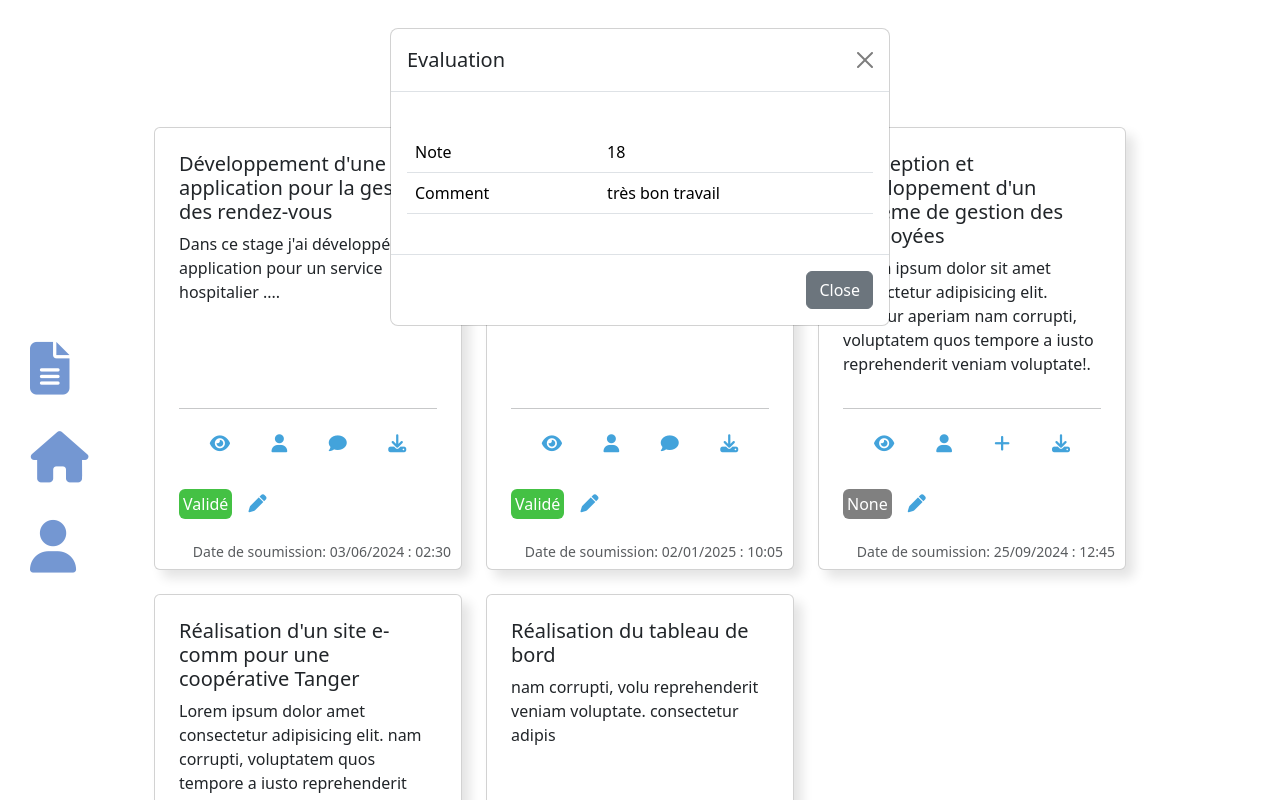
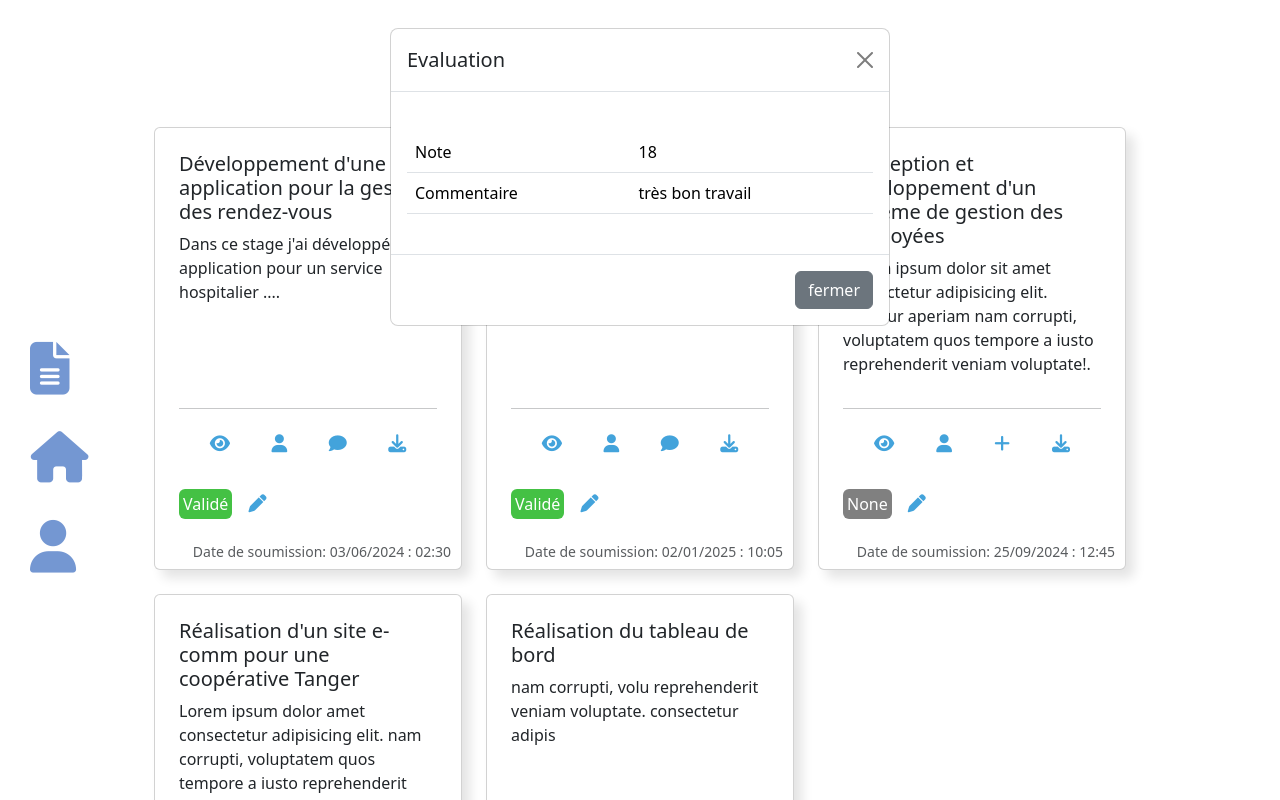
Before and after one commit to asmaeaouassar20/espace-professeur, an Angular app: page /rapports-stage in a window 1280 px wide. Both pictures are taken after a click on the icon 337 px from the left and 444 px from the top of the page. Shown: the top 800 px of the page. Built offline with nearby package versions, Linux system fonts and the light colour scheme.

Commit message:
changer les interactions en français

```diff
--- a/src/app/professeur/espace-professeur/espace-professeur.component.html
+++ b/src/app/professeur/espace-professeur/espace-professeur.component.html
@@ -2,7 +2,7 @@
 
   <section class="welcome-section mt-5">
     <div class="search-container d-flex justify-content-center align-items-center">
-      <input type="text"  placeholder="Search for datas & reports..." class="search-input">
+      <input type="text"  placeholder="Rechercher un étudiant par son nom ou prénom ..." class="search-input">
       <button class="search-btn"><i class="fa-solid fa-magnifying-glass"></i></button>
     </div>
   </section>
--- a/src/app/professeur/rapports-stage/rapports-stage.component.html
+++ b/src/app/professeur/rapports-stage/rapports-stage.component.html
@@ -1,7 +1,7 @@
 <div class="container">
   <div class="top-btns my-5">
     <div class="div-rech-par">
-      <button class="btn btn-sm mx-3 px-4">Rechercher par ...</button>
+      <button class="btn btn-sm mx-3 px-4">Rechercher dans les rapports ...</button>
       <input type="text" placeholder="rechercher ..." class="form-control input-search">
     </div>
     <div class="choice-type-stage">
@@ -84,9 +84,7 @@
         <button type="button" class="btn-close" data-bs-dismiss="modal" aria-label="Close" (click)="closeModal()"></button>
       </div>
       <div class="modal-body">
-        @if(evaluationDepotSelectionne === undefined || evaluationDepotSelectionne===null){
-          <p>No Evaluation Yet !!</p>
-        }@else {
+        @if(evaluationDepotSelectionne !== undefined && evaluationDepotSelectionne!==null){
           <table class="table brdered my-4">
             <tbody>
               <tr>
@@ -94,7 +92,7 @@
                 <td>{{evaluationDepotSelectionne.note}}</td>
               </tr>
               <tr>
-                <td>Comment</td>
+                <td>Commentaire</td>
                 <td>{{evaluationDepotSelectionne.comment}}</td>
               </tr>
             </tbody>
@@ -102,7 +100,7 @@
         }
       </div>
       <div class="modal-footer">
-          <button type="button" class="btn btn-secondary" data-bs-dismiss="modal" (click)="closeModal()">Close</button>
+          <button type="button" class="btn btn-secondary" data-bs-dismiss="modal" (click)="closeModal()">fermer</button>
       </div>
     </div>
   </div>
@@ -114,7 +112,7 @@
   <div class="modal-dialog">
     <div class="modal-content">
       <div class="modal-header">
-        <h5 class="modal-title">Add Evaluation</h5>
+        <h5 class="modal-title">Ajoutre une evaluation</h5>
         <button type="button" class="btn-close" data-bs-dismiss="modal" aria-label="Close" (click)="closeModalAddEval()"></button>
       </div>
       <div class="modal-body">
@@ -128,8 +126,8 @@
         </form>
       </div>
       <div class="modal-footer">
-          <button type="button" class="btn btn-secondary" data-bs-dismiss="modal" (click)="closeModalAddEval()">Close</button>
-          <button type="button" class="btn btn-primary" (click)="saveEvaluation()">Add</button>
+          <button type="button" class="btn btn-secondary" data-bs-dismiss="modal" (click)="closeModalAddEval()">fermer</button>
+          <button type="button" class="btn btn-primary" (click)="saveEvaluation()">ajouter</button>
       </div>
     </div>
   </div>
```
